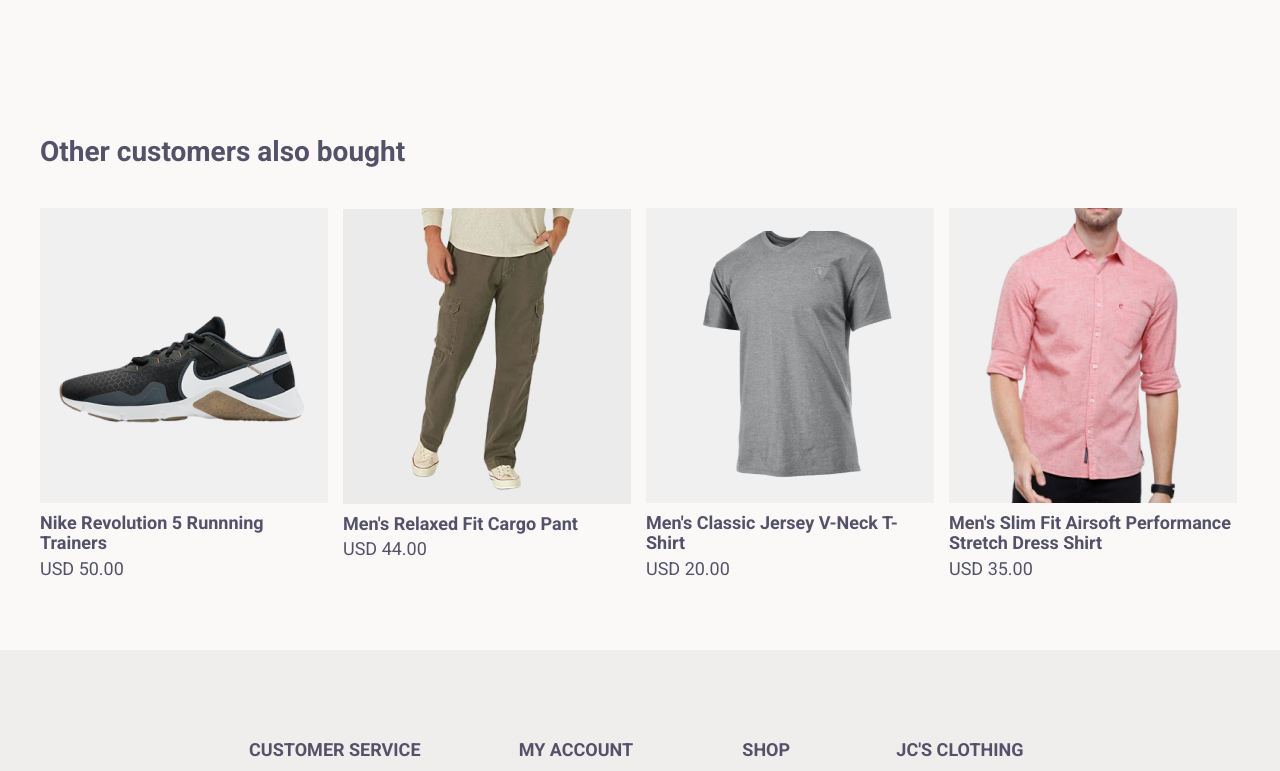
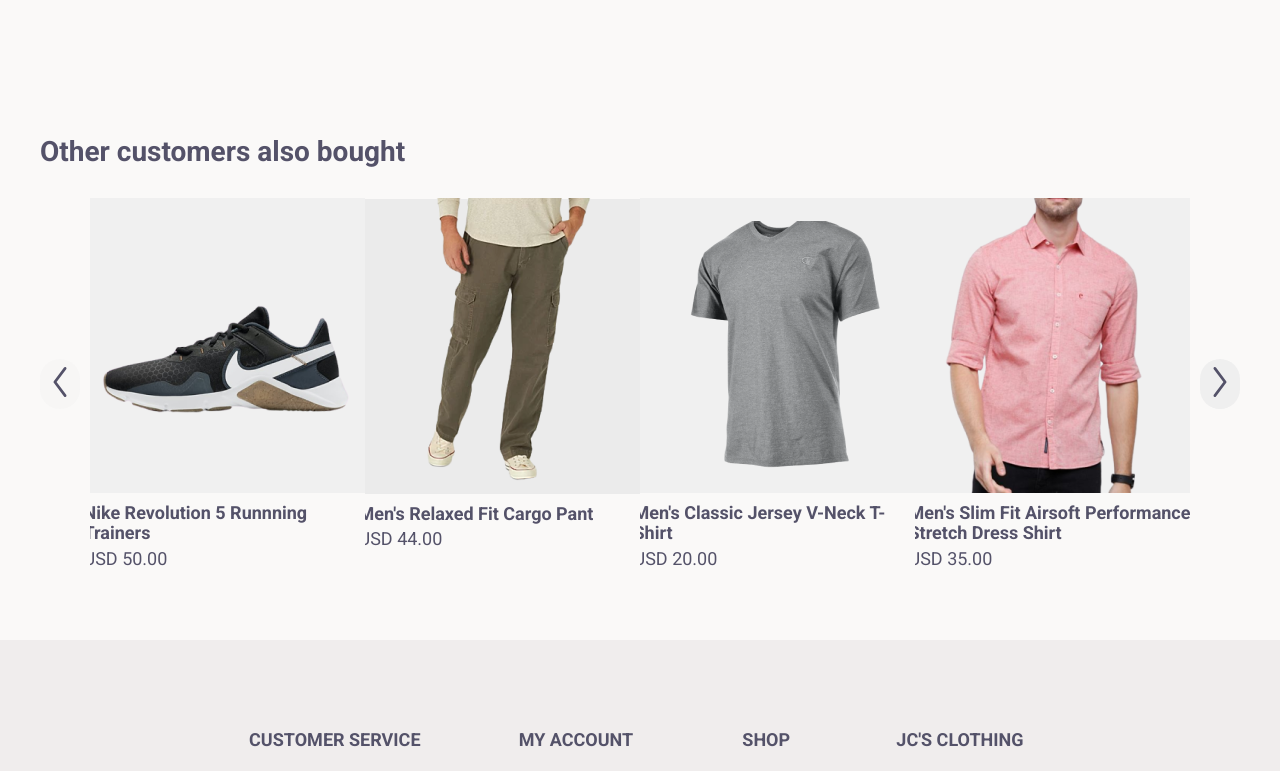
Before and after one commit to CJCB77/Online-Men-s-Clothing-Store-Frontend, a React (Create React App) app: page / in a window 1280 px wide. Shown: the part 1086-1857 px from the top of the page. Built offline with nearby package versions, Linux system fonts and the light colour scheme.

Commit message:
Implemented react-elastic-carousel for suggestions

```diff
--- a/package.json
+++ b/package.json
@@ -9,6 +9,7 @@
     "animate.css": "^4.1.1",
     "react": "^17.0.2",
     "react-dom": "^17.0.2",
+    "react-elastic-carousel": "^0.11.5",
     "react-scripts": "5.0.0",
     "react-simple-image-slider": "^2.4.1",
     "styled-components": "^5.3.3",
--- a/src/components/Suggestions.js
+++ b/src/components/Suggestions.js
@@ -3,6 +3,39 @@
 
 //Import Products for testing UI
 import { products } from '../products'
+
+//Import react-elastic-carousel
+import Carousel, {consts} from 'react-elastic-carousel';
+
+//Import icons
+import rightArrow from "../imgs/right-arrow2.svg"
+import leftArrow from "../imgs/left-arrow.svg"
+
+const Button = ({type, onClick, isEdge}) => {
+
+  const arrowStyle =  {
+    height:"3rem",
+  }
+
+  const btnStyle = {
+    height:"5rem",
+    alignSelf:"center",
+    padding:"0.5rem",
+    border:"none",
+    borderRadius:"3rem",
+  }
+
+  const leftIcon = <img src={leftArrow} alt="" style={arrowStyle}/>
+  const rightIcon = <img src={rightArrow} alt="" style={arrowStyle} />
+  const pointer = type == consts.PREV ? leftIcon : rightIcon
+
+  return (
+    <button onClick={onClick} disabled={isEdge} style={btnStyle}>
+      {pointer}
+    </button>
+  )
+}
+
 
 export default function Suggestions() {
 
@@ -19,9 +52,16 @@
   return (
     <section className={suggestionStyles.suggestions}>
       <h3>Other customers also bought</h3>
-      <div className={suggestionStyles.grid}>
+      <div className={suggestionStyles.carousel}>
+        <Carousel itemsToShow={4}
+                  renderArrow={Button}
+                  pagination={false}>
+          {productsSuggestion}
+        </Carousel>
+      </div>
+      {/* <div className={suggestionStyles.grid}>
         {productsSuggestion}
-      </div>
+      </div> */}
     </section>
   )
 }
--- a/src/pages/Product.js
+++ b/src/pages/Product.js
@@ -50,7 +50,7 @@
             <div className={productStyles.form__control}>
               <label>Size: <span>Please Select</span> | <a href="#">Size Chart</a></label>
               <select name="size" id="size" onChange={handleChange}>
-                <option disabled selected > -- Select a size --</option>
+                <option disabled defaultValue={""} > -- Select a size --</option>
                 <option value="xs">XS</option>
                 <option value="s">S</option>
                 <option value="m">M</option>
--- a/src/styles/suggestions.module.css
+++ b/src/styles/suggestions.module.css
@@ -9,6 +9,7 @@
   font-size: 2.8rem;
   font-weight: 700;
   margin-top: 10rem;
+  margin-bottom: 1rem;
 }
 
 .grid {
@@ -18,7 +19,6 @@
 }
 
 .suggestions article {
-  margin-right: 1.5rem;
   padding: 2rem 0;
 }
 
```
Also changed, not shown: 1 other file (tests, documents, lock files or other folders).
